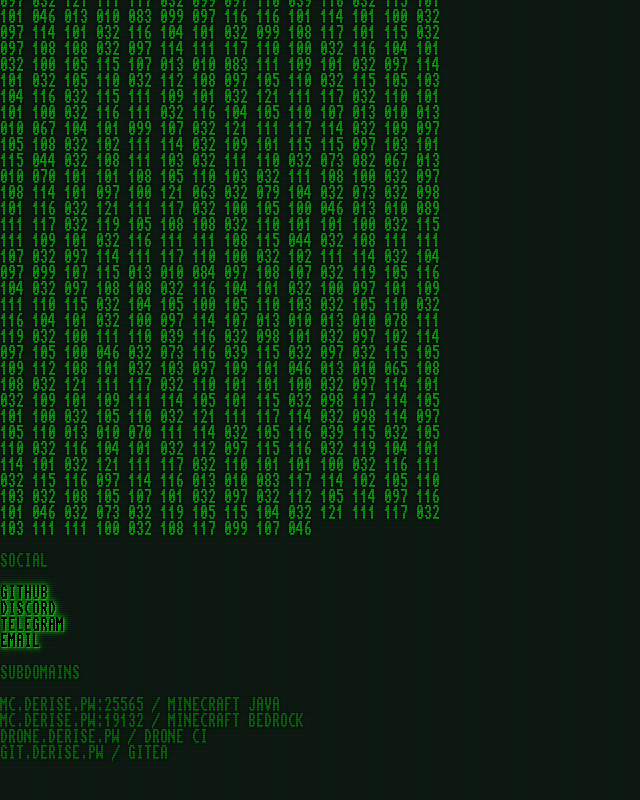
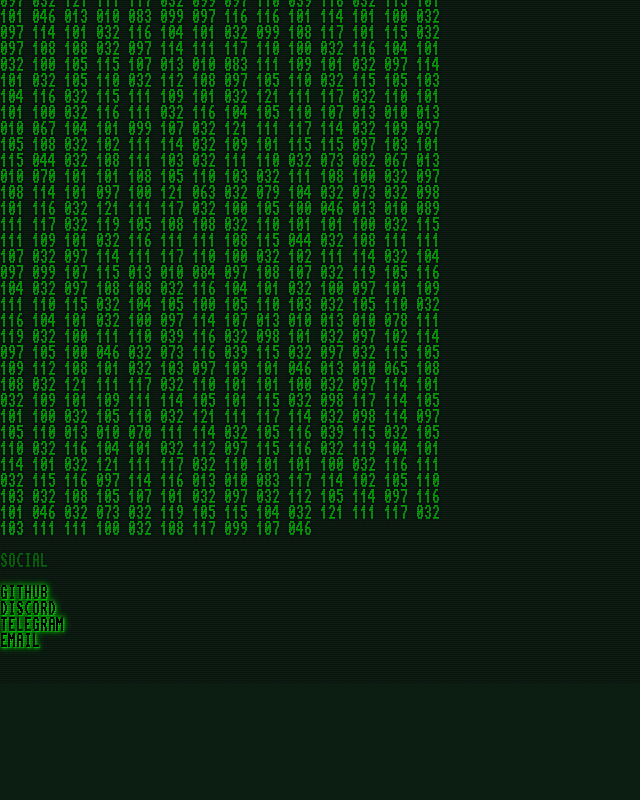
Before and after one commit to D3rise/derise.dev, a plain HTML site: page index.html in a window 1280 px wide. Shown: the part 505-1305 px from the top of the page, without its empty margins (0-640 px from the left). After the commit the page ends 1203 px from the top, so only its background shows below. Drawn offline with Linux system fonts and the light colour scheme.

Commit message:
Update index.html

```diff
--- a/index.html
+++ b/index.html
@@ -405,14 +405,6 @@ SOCIAL
 <a href="https://discord.com/channels/@me/253913831896645632">DISCORD</a>
 <a href="https://t.me/D3rise">TELEGRAM</a>
 <a href="mailto:derise2000@gmail.com">EMAIL</a>
-
-SUBDOMAINS
-
-MC.DERISE.PW:25565 / MINECRAFT JAVA
-MC.DERISE.PW:19132 / MINECRAFT BEDROCK
-DRONE.DERISE.PW / DRONE CI
-GIT.DERISE.PW / GITEA
-
 </pre>
     </div>
   </body>
```
